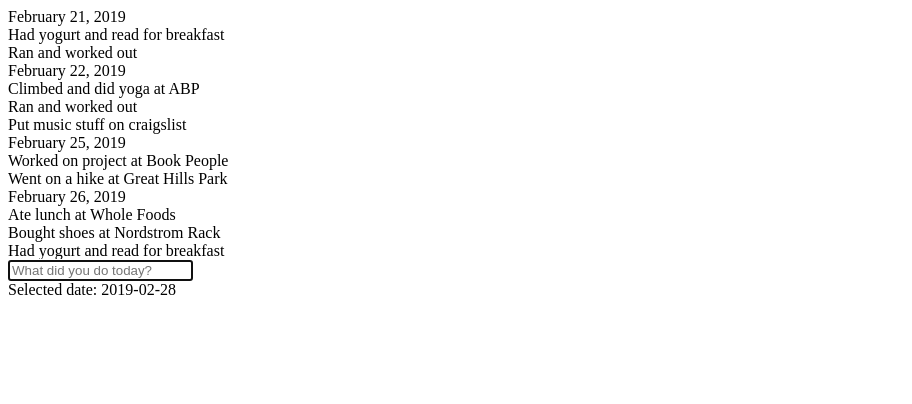
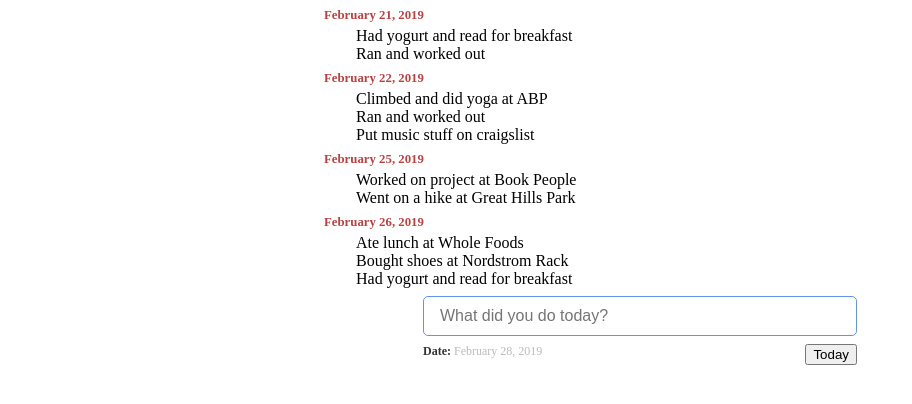
Before and after one commit to nicorobo/daily-journal, a React (Create React App) app: page / in a window 1280 px wide. Shown: the top 404 px of the page, without its empty margins (0-912 px from the left). Built offline with nearby package versions, Linux system fonts and the light colour scheme.

Commit message:
Added styled components

```diff
--- a/package.json
+++ b/package.json
@@ -11,7 +11,8 @@
     "react-dom": "^16.8.3",
     "react-redux": "^6.0.1",
     "redux": "^4.0.1",
-    "redux-thunk": "^2.3.0"
+    "redux-thunk": "^2.3.0",
+    "styled-components": "^4.1.3"
   },
   "scripts": {
     "start": "react-scripts start",
--- a/src/components/App.js
+++ b/src/components/App.js
@@ -2,17 +2,25 @@ import React, { Component } from 'react';
 import dayjs from 'dayjs';
 import store from '../store';
 import { Provider } from 'react-redux';
+import styled from 'styled-components';
 import List from './List';
 import MainInput from './MainInput';
+
+const Container = styled.div`
+	display: flex;
+	height: 100%;
+	flex-direction: column;
+	align-items: center;
+`;
 
 class App extends Component {
 	render() {
 		return (
 			<Provider store={store}>
-				<div className="app">
+				<Container>
 					<List />
 					<MainInput />
-				</div>
+				</Container>
 			</Provider>
 		);
 	}
--- a/src/components/Day.js
+++ b/src/components/Day.js
@@ -1,17 +1,35 @@
 import React, { Component } from 'react';
+import styled from 'styled-components';
 import dayjs from 'dayjs';
 import Item from './Item';
+
+const StyledDay = styled.div`
+	margin-bottom: .5rem;
+`;
+
+const DayName = styled.div`
+	color: #BA4141;
+	font-weight: bold;
+	font-size: .8rem;
+	cursor: pointer;
+`;
+
+const DayItems = styled.div`
+	margin: .25rem 0 0 2rem;
+`;
 
 export class Day extends Component {
 	render() {
 		const { day, changeActiveDate } = this.props;
 		return (
-			<div className="day">
-				<div className="day-name" onClick={() => changeActiveDate(day.date)}>{dayjs(day.date).format('MMMM D, YYYY')}</div>
-				<div className="day-items">
+			<StyledDay>
+				<DayName onClick={() => changeActiveDate(day.date)}>
+					{dayjs(day.date).format('MMMM D, YYYY')}
+				</DayName>
+				<DayItems>
 					{day.items.map(i => <Item key={i.id} item={i} />)}
-				</div>
-			</div>
+				</DayItems>
+			</StyledDay>
 		);
 	}
 }
--- a/src/components/List.js
+++ b/src/components/List.js
@@ -1,21 +1,27 @@
 import React, { Component } from 'react';
 import { connect } from 'react-redux';
 import dayjs from 'dayjs';
+import styled from 'styled-components';
 import { addDay, changeActiveDate } from '../actions';
 import { Day } from './Day';
+
+const StyledList = styled.div`
+	width: 50%;
+	min-width: 500px;
+`;
 
 class List extends Component {
 	render() {
 		const { days, items, addDay, changeActiveDate } = this.props;
 		return (
-			<div className="list">
+			<StyledList>
 				{days.map(d => (
 					<Day
 						key={d.date}
 						changeActiveDate={changeActiveDate}
 						day={{...d, items: d.items.map(i => items[i])}} />
 				))}
-			</div>
+			</StyledList>
 		);
 	}
 }
--- a/src/components/MainInput.js
+++ b/src/components/MainInput.js
@@ -1,6 +1,47 @@
 import React, { Component } from 'react';
+import dayjs from 'dayjs';
+import styled from 'styled-components';
 import { connect } from 'react-redux';
-import { addItem } from '../actions';
+import { addItem, changeActiveDate } from '../actions';
+
+
+const Container = styled.div`
+`;
+
+const Input = styled.input`
+	width: 80vw;
+	max-width: 25rem;
+	height: 2rem;
+	border-radius: 5px;
+	outline: none;
+	padding: .2rem 1rem;
+	font-size: 1rem;
+	border: 1px solid #bbb;
+	&:focus {
+		border: 1px solid cornflowerblue;
+	}
+`;
+
+const ActiveDate = styled.div`
+	color: #333;
+	font-weight: bold;
+	font-size: .75rem;
+	flex-grow: 1;
+`;
+
+const Thin = styled.span`
+	color: #bbb;
+	font-weight: 300;
+`;
+
+const InputFooter = styled.div`
+	display: flex;
+	margin-top: .5rem;
+`;
+
+const Today = styled.button`
+
+`
 
 class MainInput extends Component {
 	state = {
@@ -15,18 +56,24 @@ class MainInput extends Component {
 		this.setState({value: ''});
 	}
 	render() {
+		const { activeDate, changeActiveDate } = this.props;
 		return (
-			<div className="main-input-container">
+			<Container>
 				<form className="main-input" onSubmit={this.onSubmit}>
-					<input
+					<Input
 						type="text"
-						placeholder={"What did you do today?"}
+						placeholder={`What did you do ${dayjs(activeDate).isSame(dayjs(), 'day') ? 'today' : dayjs(activeDate).format('MMMM D')}?`}
 						onChange={this.onChange}
 						value={this.state.value}
 						autoFocus={true} />
 				</form>
-				<div className="active-date">Selected date: {this.props.activeDate}</div>
-			</div>
+				<InputFooter>
+					<ActiveDate>
+						Date: <Thin>{dayjs(activeDate).format('MMMM D, YYYY')}</Thin>
+					</ActiveDate>
+					<Today onClick={() => changeActiveDate(dayjs().format('YYYY-MM-DD'))}>Today</Today>
+				</InputFooter>
+			</Container>
 
 		);
 	}
@@ -34,4 +81,4 @@ class MainInput extends Component {
 
 const mapState = state => ({activeDate: state.activeDate});
 
-export default connect(mapState, { addItem })(MainInput);
+export default connect(mapState, { addItem, changeActiveDate })(MainInput);
--- /dev/null
+++ b/src/index.css
@@ -0,0 +1,5 @@
+body {
+	height: 100%;
+	font-family: Avenir;
+
+}
--- a/src/index.js
+++ b/src/index.js
@@ -1,5 +1,6 @@
 import React from 'react';
 import ReactDOM from 'react-dom';
 import App from './components/App';
+import './index.css';
 
 ReactDOM.render(<App />, document.getElementById('root'));
```
Also changed, not shown: 1 other file (tests, documents, lock files or other folders).
